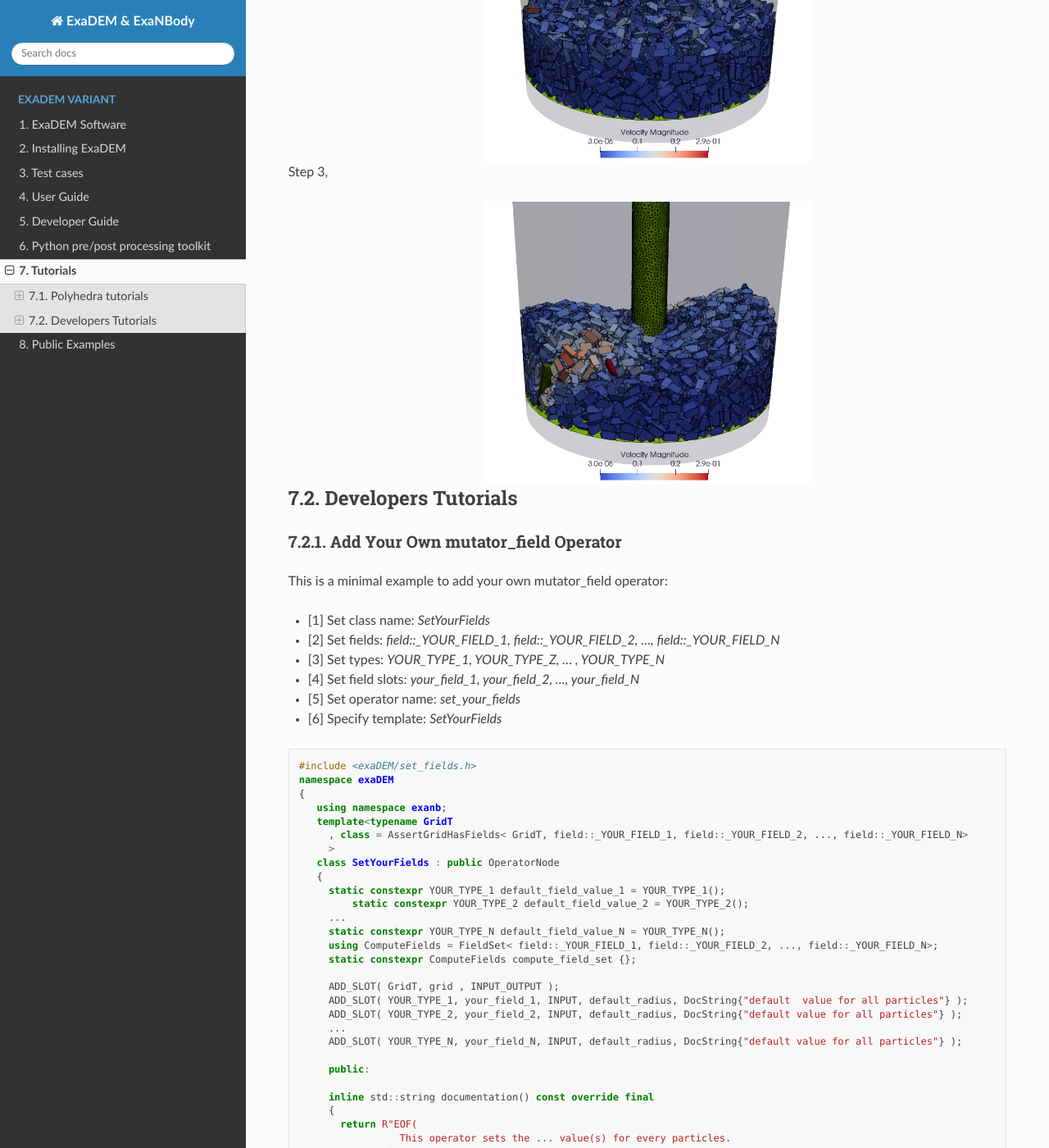
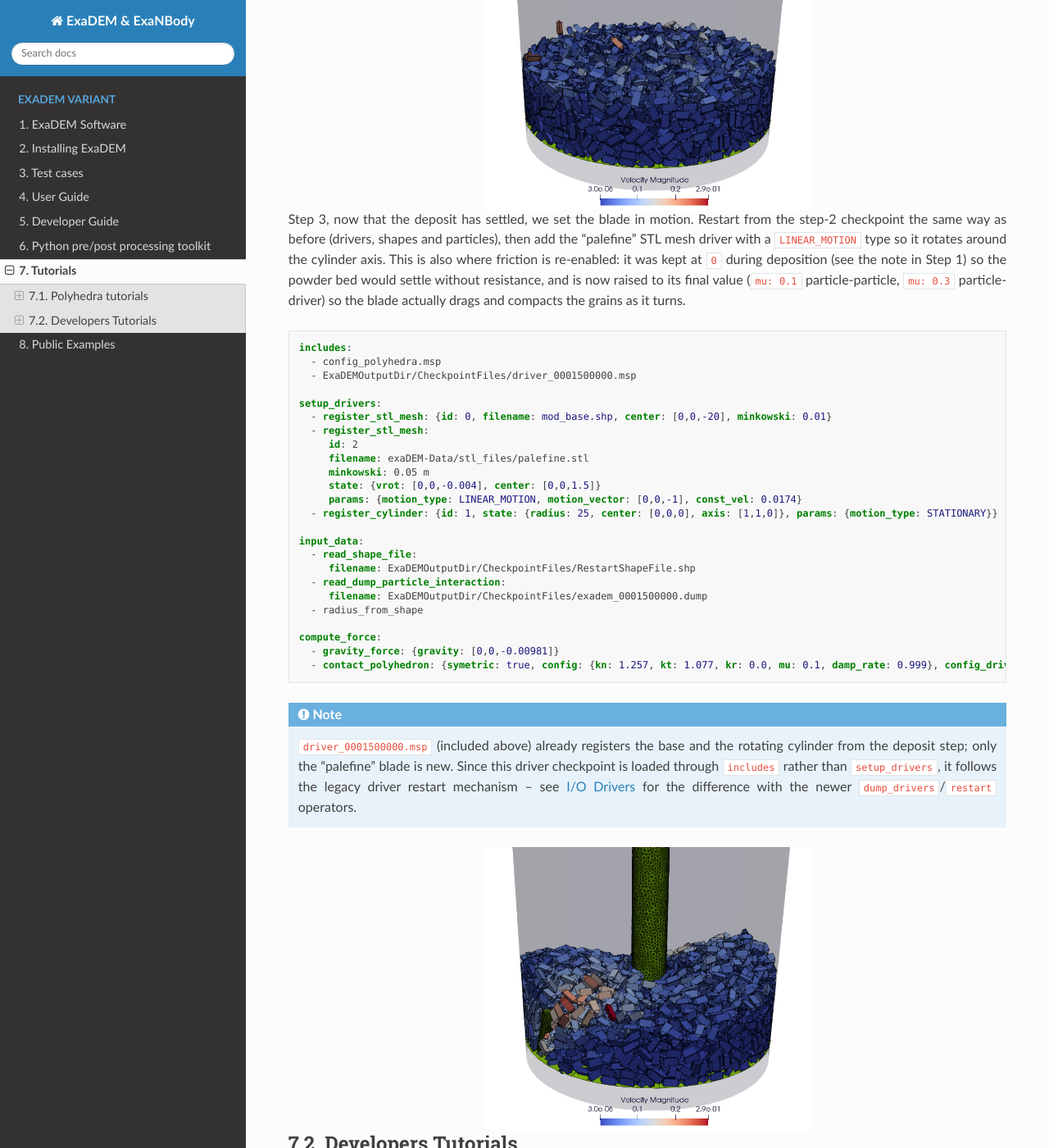
Before and after one commit to Collab4exaNBody/doc_exaDEM, a Sphinx documentation site: the page built from docs/source/project_exaDEM/Tutorial.rst, in a window 1280 px wide and 1400 px high, scrolled down 12864 px. Shown: the whole window at 82% size. Built offline with Sphinx 7.4.7 and the Read the Docs theme 3.1.0, drawn with Linux system fonts in a browser that asks for light colours; some of the changed text lies outside the part shown.

Commit message:
update tutorial

```diff
--- a/docs/source/project_exaDEM/Tutorial.rst
+++ b/docs/source/project_exaDEM/Tutorial.rst
@@ -135,16 +135,19 @@ Then we need to initialize hexapods in this region (AREA). The default density i
    - set_fields:
       polyhedra: true
       type:           [    alpha3 ]
+      group:          [         0 ]
       velocity:       [ [0,0,-10] ]
       sigma_velocity: [       0.1 ]
       density:        [         1 ]
       region: AREA
 
-Now, we can define our `input_data` operator:
+Now, we can define our `input_data` operator. ``init_rcb_grid`` must come first -- it builds the
+MPI domain decomposition that every particle-creation operator below relies on.
 
 .. code-block:: yaml
 
  input_data:
+   - init_rcb_grid
    - read_shape_file:
       filename: alpha3.shp
    - add_particles
@@ -440,7 +443,46 @@ After 100,000 time steps [t = 1,500,000 time steps], you should reach the follow
    :align: center
    :width: 300pt
 
-Step 3,
+Step 3, now that the deposit has settled, we set the blade in motion. Restart from the step-2 checkpoint the
+same way as before (drivers, shapes and particles), then add the "palefine" STL mesh driver with a
+``LINEAR_MOTION`` type so it rotates around the cylinder axis. This is also where friction is re-enabled: it
+was kept at ``0`` during deposition (see the note in Step 1) so the powder bed would settle without
+resistance, and is now raised to its final value (``mu: 0.1`` particle-particle, ``mu: 0.3`` particle-driver)
+so the blade actually drags and compacts the grains as it turns.
+
+.. code-block:: yaml
+
+  includes:
+    - config_polyhedra.msp
+    - ExaDEMOutputDir/CheckpointFiles/driver_0001500000.msp
+
+  setup_drivers:
+    - register_stl_mesh: {id: 0, filename: mod_base.shp, center: [0,0,-20], minkowski: 0.01}
+    - register_stl_mesh:
+       id: 2
+       filename: exaDEM-Data/stl_files/palefine.stl
+       minkowski: 0.05 m
+       state: {vrot: [0,0,-0.004], center: [0,0,1.5]}
+       params: {motion_type: LINEAR_MOTION, motion_vector: [0,0,-1], const_vel: 0.0174}
+    - register_cylinder: {id: 1, state: {radius: 25, center: [0,0,0], axis: [1,1,0]}, params: {motion_type: STATIONARY}}
+
+  input_data:
+    - read_shape_file:
+       filename: ExaDEMOutputDir/CheckpointFiles/RestartShapeFile.shp
+    - read_dump_particle_interaction:
+       filename: ExaDEMOutputDir/CheckpointFiles/exadem_0001500000.dump
+    - radius_from_shape
+
+  compute_force:
+    - gravity_force: {gravity: [0,0,-0.00981]}
+    - contact_polyhedron: {symetric: true, config: {kn: 1.257, kt: 1.077, kr: 0.0, mu: 0.1, damp_rate: 0.999}, config_driver: {kn: 1.257, kt: 1.077, kr: 0.0, mu: 0.3, damp_rate: 0.999}}
+
+.. note::
+
+  ``driver_0001500000.msp`` (included above) already registers the base and the rotating cylinder from the
+  deposit step; only the "palefine" blade is new. Since this driver checkpoint is loaded through ``includes``
+  rather than ``setup_drivers``, it follows the legacy driver restart mechanism -- see :ref:`drivers_io_drivers`
+  for the difference with the newer ``dump_drivers``/``restart`` operators.
 
 .. image:: ../_static/blade-step3.png
    :align: center
@@ -466,7 +508,7 @@ This is a minimal example to add your own mutator_field operator:
 
 .. code-block:: cpp
 
- #include <exaDEM/set_fields.h>
+ #include <exaDEM/set_fields.hpp>
  namespace exaDEM
  {
     using namespace exanb;
@@ -483,10 +525,10 @@ This is a minimal example to add your own mutator_field operator:
       static constexpr ComputeFields compute_field_set {};
 
       ADD_SLOT( GridT, grid , INPUT_OUTPUT );
-      ADD_SLOT( YOUR_TYPE_1, your_field_1, INPUT, default_radius, DocString{"default  value for all particles"} );
-      ADD_SLOT( YOUR_TYPE_2, your_field_2, INPUT, default_radius, DocString{"default value for all particles"} );
+      ADD_SLOT( YOUR_TYPE_1, your_field_1, INPUT, default_field_value_1, DocString{"default value for all particles"} );
+      ADD_SLOT( YOUR_TYPE_2, your_field_2, INPUT, default_field_value_2, DocString{"default value for all particles"} );
       ...
-      ADD_SLOT( YOUR_TYPE_N, your_field_N, INPUT, default_radius, DocString{"default value for all particles"} );
+      ADD_SLOT( YOUR_TYPE_N, your_field_N, INPUT, default_field_value_N, DocString{"default value for all particles"} );
 
       public:
 
--- a/docs/source/project_exaDEM/user_guide/drivers.rst
+++ b/docs/source/project_exaDEM/user_guide/drivers.rst
@@ -789,6 +789,8 @@ YAML Example:
 Example available: ``exaDEM/example/polyhedra/rigid_surface/rigid_surface_modify_motion.msp``
 
 
+.. _drivers_io_drivers:
+
 I/O Drivers
 ^^^^^^^^^^^
 
```
Also changed, not shown: other parts of docs/source/project_exaDEM/Tutorial.rst (+3 -4 lines).
